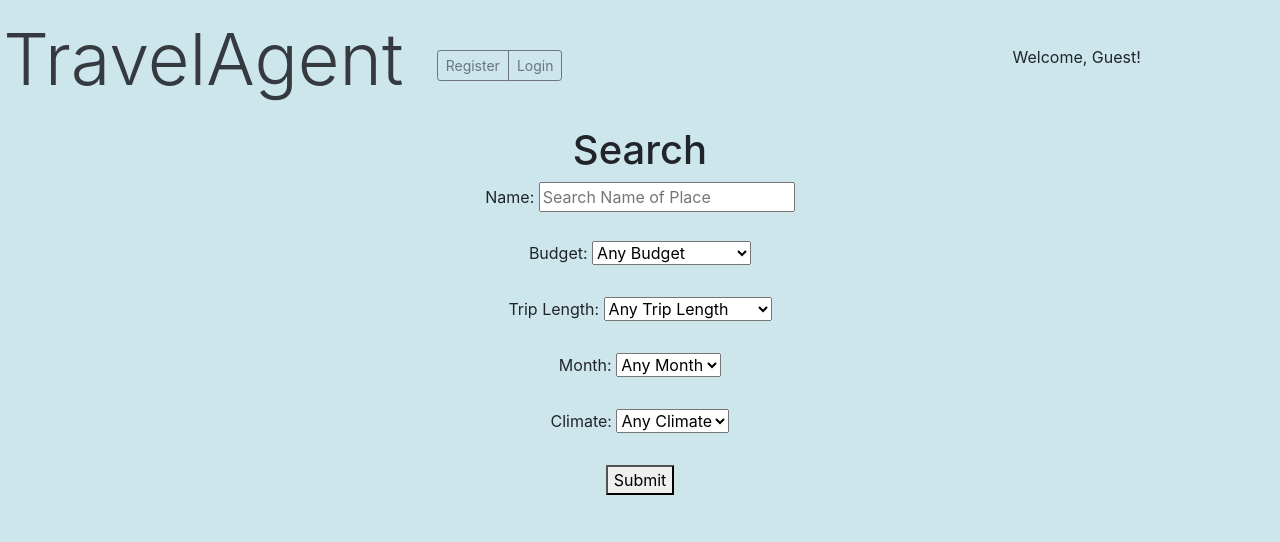
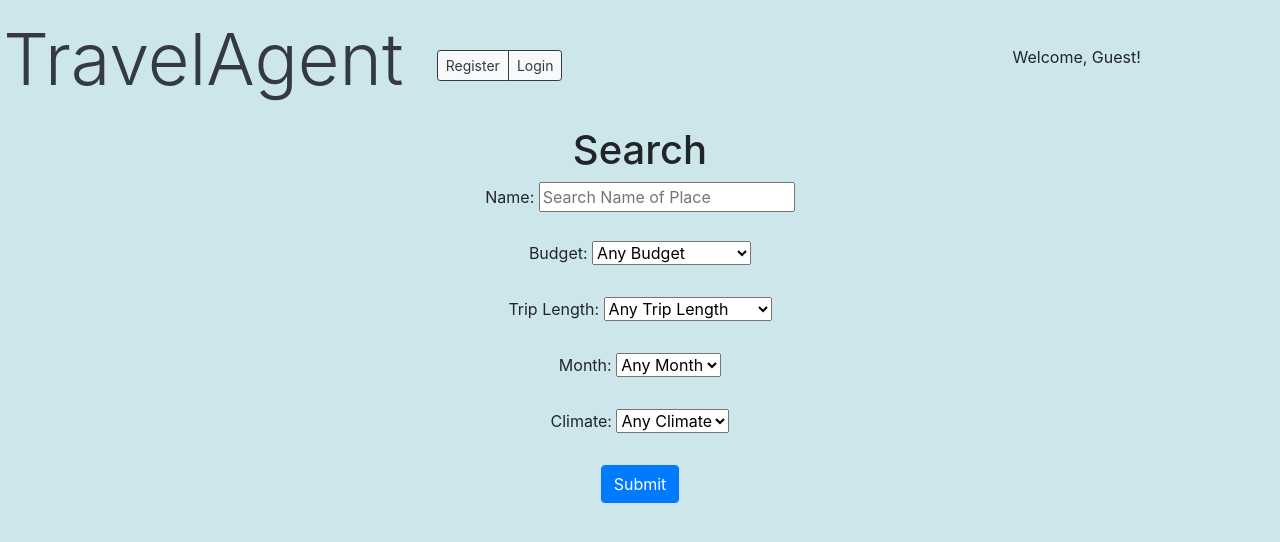
Before and after one commit to mmb162/TravelAgent, a Django app: page /find/ in a window 1280 px wide. Shown: the top 542 px of the page. Run offline with Django 4.2, Linux system fonts and the light colour scheme; some libraries are stand-ins or nearby versions.

Commit message:
More small changes

```diff
--- a/travel/templates/base.html
+++ b/travel/templates/base.html
@@ -24,15 +24,15 @@
             <div class="btn-toolbar mb-2 mb-md-0">
                 <div class="btn-group mr-2">
               {% if user.is_authenticated %}
-                <a class="btn btn-sm btn-outline-secondary" href="{% url 'itinerary-add' %}">Create Itinerary</a>
-                <a class="btn btn-sm btn-outline-secondary" href="{% url 'following-users' %}">Following Users</a>
-                <a class="btn btn-sm btn-outline-secondary" href="{% url 'filter' %}">Find Itineraries</a>
-                <a class="btn btn-sm btn-outline-secondary" href="{{ user.profile.get_absolute_url }}">My Profile</a>
-                <a class="btn btn-sm btn-outline-secondary" href="{% url 'profile-update' %}">Edit Profile</a>
-                <a class="btn btn-sm btn-outline-secondary" href="{% url 'logout' %}">Logout</a>
+                <a class="btn btn-sm btn btn-outline-dark bg-light" href="{% url 'itinerary-add' %}">Create Itinerary</a>
+                <a class="btn btn-sm btn btn-outline-dark bg-light" href="{% url 'following-users' %}">Following Users</a>
+                <a class="btn btn-sm btn btn-outline-dark bg-light" href="{% url 'filter' %}">Find Itineraries</a>
+                <a class="btn btn-sm btn btn-outline-dark bg-light" href="{{ user.profile.get_absolute_url }}">My Profile</a>
+                <a class="btn btn-sm btn btn-outline-dark bg-light" href="{% url 'profile-update' %}">Edit Profile</a>
+                <a class="btn btn-sm btn btn-outline-dark bg-light" href="{% url 'logout' %}">Logout</a>
               {% else %}
-                <a class="btn btn-sm btn-outline-secondary" href="{% url 'register' %}">Register</a>
-                <a class="btn btn-sm btn-outline-secondary" href="{% url 'login' %}">Login</a>
+                <a class="btn btn-sm btn btn-outline-dark bg-light" href="{% url 'register' %}">Register</a>
+                <a class="btn btn-sm btn btn-outline-dark bg-light" href="{% url 'login' %}">Login</a>
               {% endif %}
                 </div>
           </div>
--- a/travel/templates/travel/filter.html
+++ b/travel/templates/travel/filter.html
@@ -54,6 +54,6 @@
     <option value = "Polar">Polar</option>
  </select>
   <br/><br/>
-  <button type="submit">Submit</button>
+  <button class="btn btn-primary" type="submit">Submit</button>
 </form>
 {% endblock %}
--- a/travel/templates/travel/itinerary_detail.html
+++ b/travel/templates/travel/itinerary_detail.html
@@ -4,7 +4,7 @@
 {% block content %}
 <h1>{{ object }}</h1>
 
-<img class="card-img-top" src="{{ object.picture.url }}" alt="Card image cap">
+<div class="row justify-content-md-center"><img class="card-img-top" src="{{ object.picture.url }}" alt="Card image cap" style="width:400px;"></div>
 
 {% if request.user.username != object.created_by.user.username and object not in request.user.profile.saved_itineraries.all %}
     <button class="btn btn-primary" onclick="saveItinerary('{{ object }}')">Save Itinerary</button>
--- a/travel/templates/travel/itinerary_form.html
+++ b/travel/templates/travel/itinerary_form.html
@@ -6,7 +6,7 @@
 <form method="post">
     {% csrf_token %}
     {{ form.as_p }}
-    <input type="submit" value="Save">
+    <input class="btn btn-primary" type="submit" value="Save">
 </form>
 
 {% endblock %}
--- a/travel/templates/travel/profile_form.html
+++ b/travel/templates/travel/profile_form.html
@@ -6,7 +6,7 @@
 <form enctype="multipart/form-data" method="post">
     {% csrf_token %}
     {{ form.as_p }}
-    <input type="submit" value="Save">
+    <input class="btn btn-primary" type="submit" value="Save">
 </form>
 
 {% endblock %}
```
